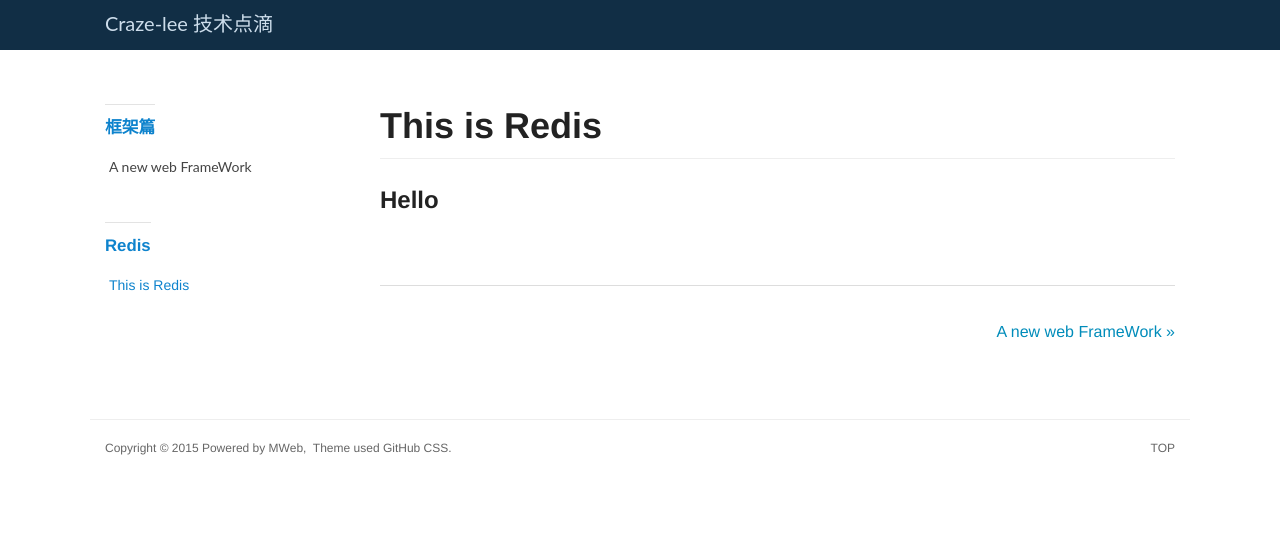
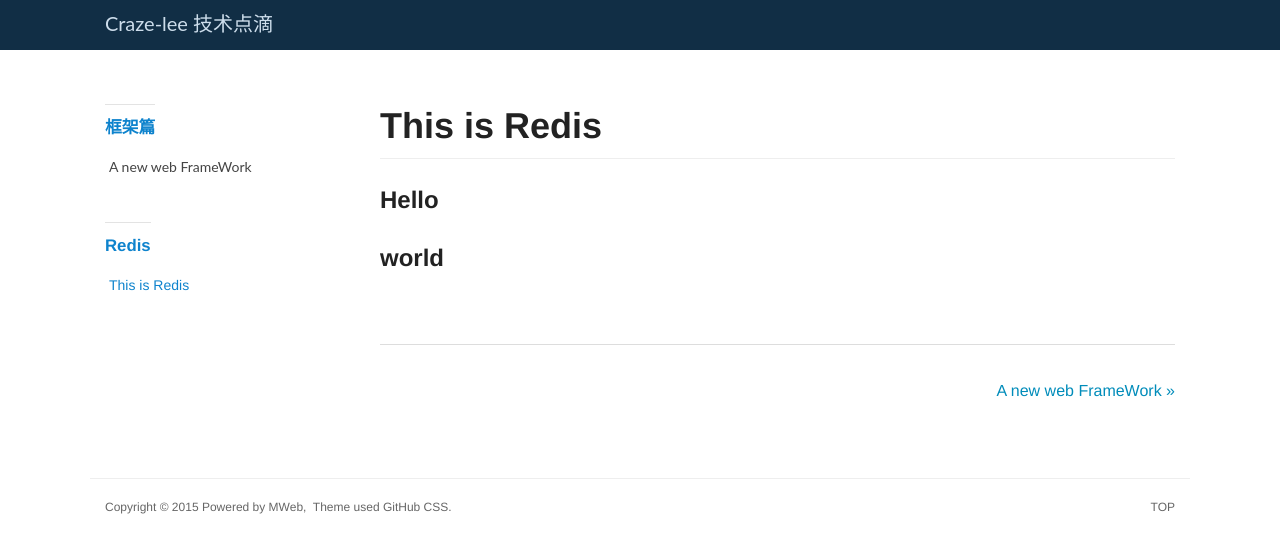
Before and after one commit to crazelee/crazelee.github.io, a plain HTML site: page 14982771727571.html in a window 1280 px wide. Drawn offline with nearby package versions, Linux system fonts and the light colour scheme; some packages are replaced by stand-ins of ours; a script that the page names is missing.

Commit message:
初始化

```diff
--- a/14982771727571.html
+++ b/14982771727571.html
@@ -98,6 +98,8 @@
 
 <h3 id="toc_0">Hello</h3>
 
+<h3 id="toc_1">world</h3>
+
 
 </div>
 
```
Also changed, not shown: Redis.html (+2 -0 lines), all.html (+2 -0 lines), index.html (+2 -0 lines).
